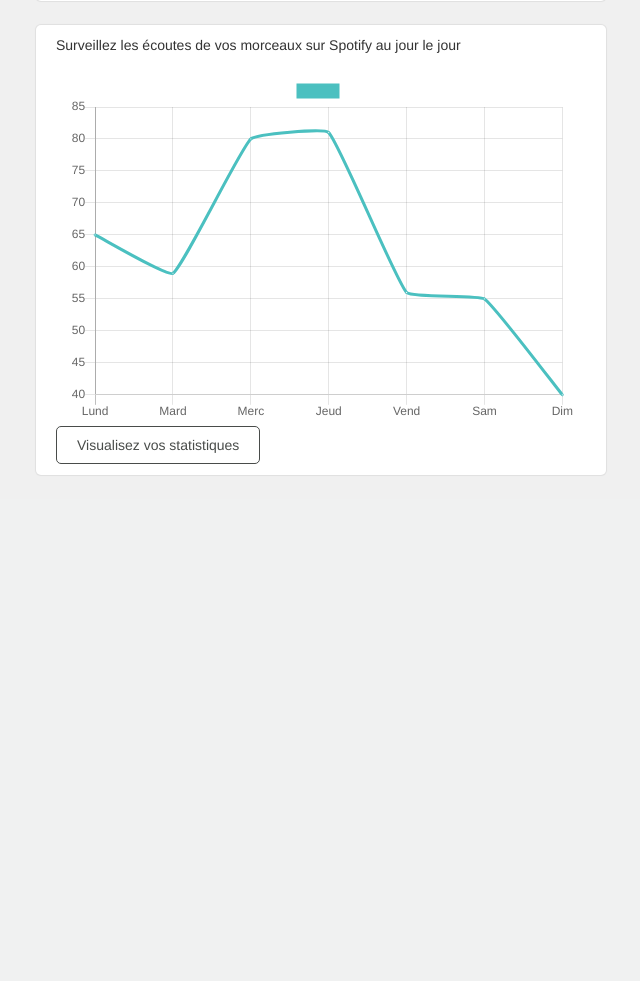
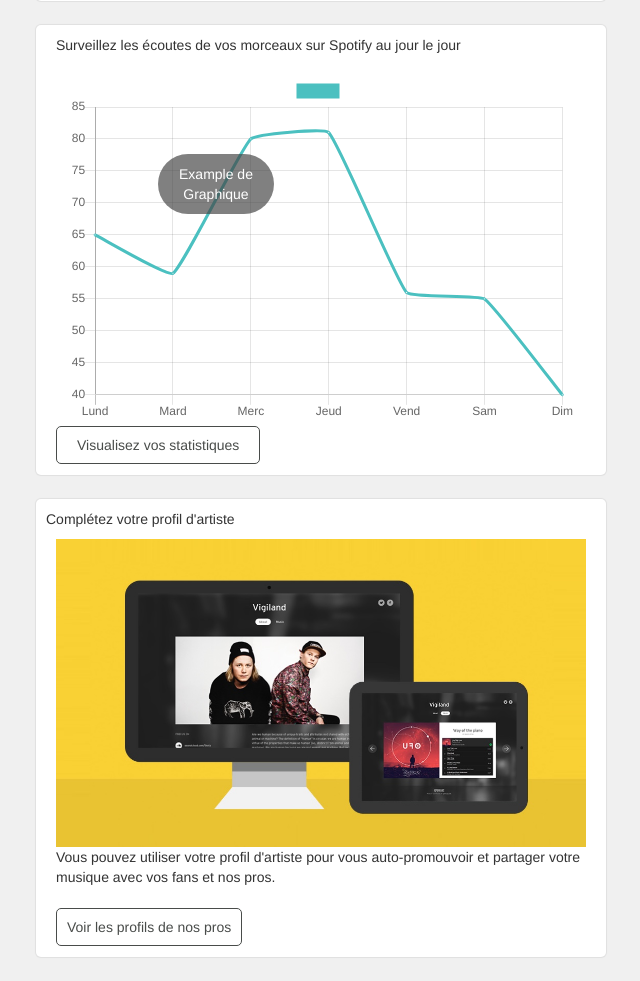
Before and after one commit to sbociot/work_wene, a PHP site: page / in a window 1280 px wide. Shown: the part 1461-2442 px from the top of the page, without its empty margins (129-769 px from the left). Before the commit the page ends 1937 px from the top, so only its background shows below. Run offline with PHP 8.4, Linux system fonts and the light colour scheme; some libraries are stand-ins or nearby versions.

Commit message:
end of the thumbnails

```diff
--- a/index.php
+++ b/index.php
@@ -132,6 +132,7 @@
         <div class="spotify_chart">
           <span>Surveillez les écoutes de vos morceaux sur Spotify au jour le jour</span>
           <div class="link_for_statistique">
+              <span class="example">Example de Graphique</span>
             <div class="chart_canvas">
               <canvas id="myChart" height="350px" width="510"></canvas>
             </div>
@@ -141,7 +142,17 @@
           </div>
         </div>
       </li>
-      <li></li>
+      <li>
+        <div class="user_profils">
+          <span>Complétez votre profil d'artiste</span>
+          <div class="artist_thumbnails"><img src="images/profil_artiste.jpg" alt="">
+              <p>Vous pouvez utiliser votre profil d'artiste pour vous auto-promouvoir et partager votre musique avec vos fans et nos pros.</p>
+          </div>
+          <div class="artist_infos_link">
+            <a href="#">Voir les profils de nos pros</a>
+          </div>
+        </div>
+      </li>
       <li></li>
     </ul>
   </div>
--- a/style/style.css
+++ b/style/style.css
@@ -141,7 +141,7 @@ a:hover {
   background: #eaeaea;
 }
 
-.box_normalize, .main_content .content .content_wrapper li .project, .main_content .start_info, .main_content .section_pro, .main_content .spotify_chart {
+.box_normalize, .main_content .content .content_wrapper li .project, .main_content .start_info, .main_content .section_pro, .main_content .spotify_chart, .user_profils {
   width: 570px;
   background-color: white;
   border-radius: 5px;
@@ -295,3 +295,32 @@ a:hover {
   color: white;
   background-color: #494c4a;
 }
+
+.main_content .spotify_chart .link_for_statistique .example {
+  display: block;
+  position: absolute;
+  margin-left: 8%;
+  margin-top: 7%;
+  background-color: rgba(69, 69, 69, 0.68);
+  border-radius: 50px;
+  width: 9%;
+  text-align: center;
+  color: white;
+  font-weight: 200;
+}
+
+.user_profils .artist_thumbnails img {
+  width: 100%;
+}
+
+.user_profils .artist_infos_link a {
+  border: 1px solid #494c4a;
+  border-radius: 5px;
+  color: #494c4a;
+  padding: 10px;
+}
+
+.user_profils .artist_infos_link a:hover {
+  color: white;
+  background-color: #494c4a;
+}
--- a/style/style.sass
+++ b/style/style.sass
@@ -221,3 +221,29 @@ a:hover
             &:hover
               color: white
               background-color: #494c4a
+    .link_for_statistique
+        .example
+          display: block
+          position: absolute
+          margin-left: 8%
+          margin-top: 7%
+          background-color: rgba(69, 69, 69, 0.68)
+          border-radius: 50px
+          width: 9%
+          text-align: center
+          color: white
+          font-weight: 200
+.user_profils
+    @extend .box_normalize
+    .artist_thumbnails
+      img
+        width: 100%
+    .artist_infos_link
+      a
+          border: 1px solid #494c4a
+          border-radius: 5px
+          color: #494c4a
+          padding: 10px
+          &:hover
+            color: white
+            background-color: #494c4a
```
Also changed, not shown: style/style.compact.css (+9 -1 lines), style/style.nested.css (+24 -1 lines), images/profil_artiste.jpg (added).
